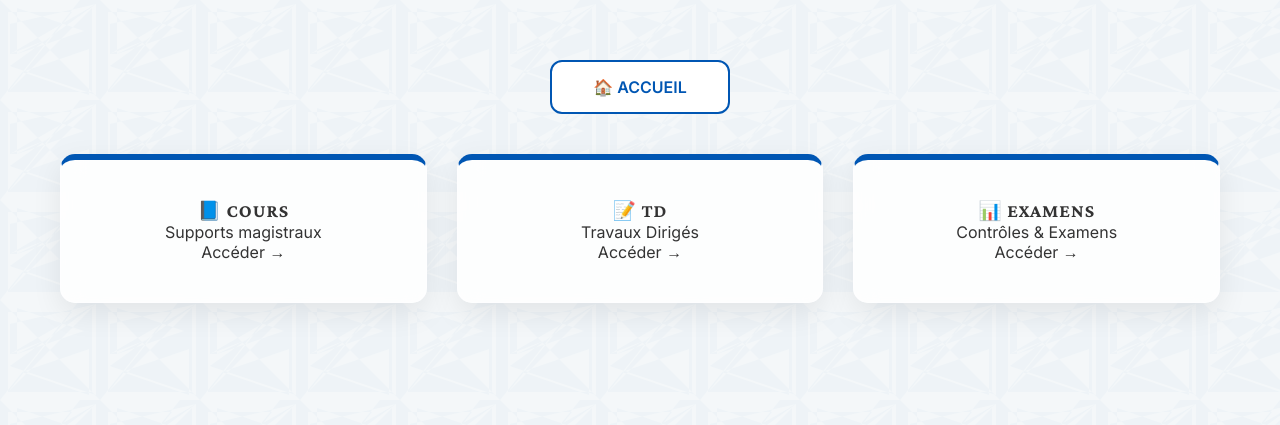
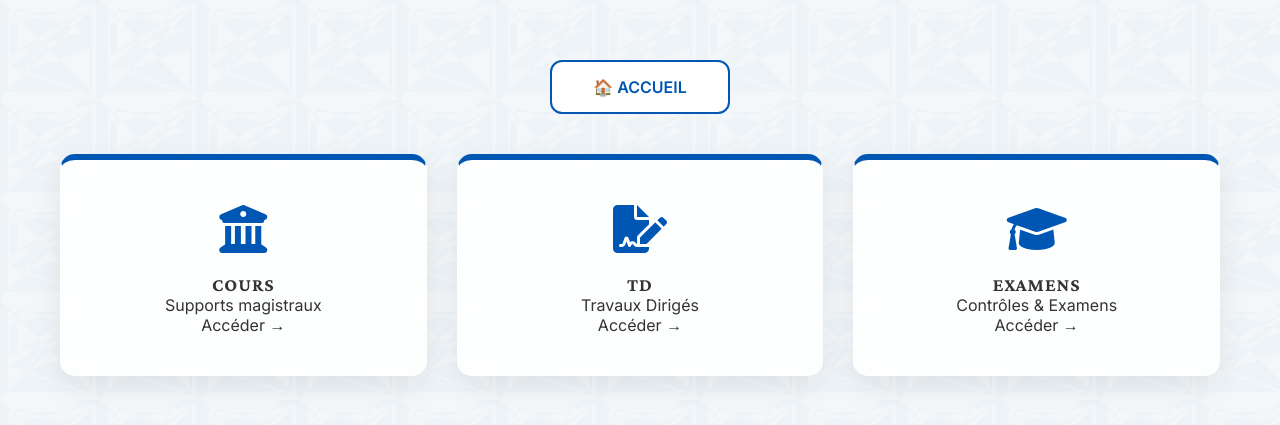
Before and after one commit to mahmoudmath/mahmoudmath.github.io, a Jekyll site: the page pedagogie.html, which Jekyll copies as it is, in a window 1280 px wide. Shown: the top 425 px of the page. Built offline with Jekyll 4.4.1, drawn with Linux system fonts in a browser that asks for light colours.

Commit message:
Update pedagogie.html

```diff
--- a/pedagogie.html
+++ b/pedagogie.html
@@ -2,8 +2,11 @@
 <html lang="fr">
 <head>
     <meta charset="UTF-8">
+    <meta name="viewport" content="width=device-width, initial-scale=1.0">
+    <title>Pédagogie - Prof. El Ahmadi</title>
+    <!-- Ajout de FontAwesome pour les icônes professionnelles -->
+    <link rel="stylesheet" href="https://cdnjs.cloudflare.com/ajax/libs/font-awesome/6.0.0/css/all.min.css">
     <link rel="stylesheet" href="style.css">
-    <title>Pédagogie - Prof. El Ahmadi</title>
 </head>
 <body>
     <div class="container">
@@ -12,18 +15,26 @@
         </nav>
 
         <div class="resources-grid">
+            <!-- CARTE COURS -->
             <div class="resource-card">
-                <h3>📘 COURS</h3>
+                <div class="academic-icon"><i class="fas fa-university"></i></div>
+                <h3>COURS</h3>
                 <p>Supports magistraux</p>
                 <a href="choix-annee-cours.html" class="btn-resource">Accéder →</a>
             </div>
+
+            <!-- CARTE TD -->
             <div class="resource-card">
-                <h3>📝 TD</h3>
+                <div class="academic-icon"><i class="fas fa-file-signature"></i></div>
+                <h3>TD</h3>
                 <p>Travaux Dirigés</p>
                 <a href="choix-annee-td.html" class="btn-resource">Accéder →</a>
             </div>
+
+            <!-- CARTE EXAMENS -->
             <div class="resource-card">
-                <h3>📊 EXAMENS</h3>
+                <div class="academic-icon"><i class="fas fa-graduation-cap"></i></div>
+                <h3>EXAMENS</h3>
                 <p>Contrôles & Examens</p>
                 <a href="choix-annee-examens.html" class="btn-resource">Accéder →</a>
             </div>
```
